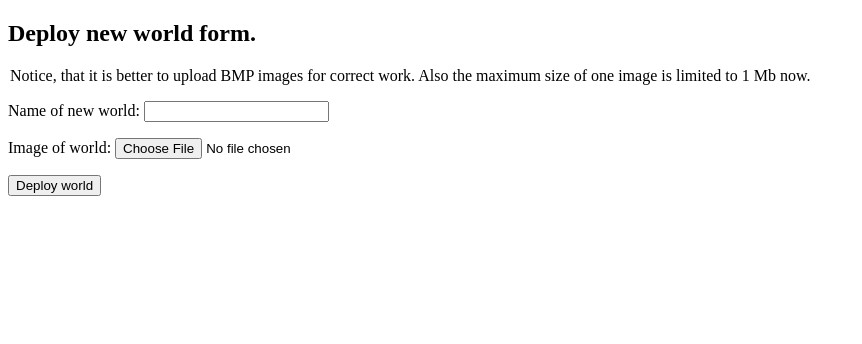
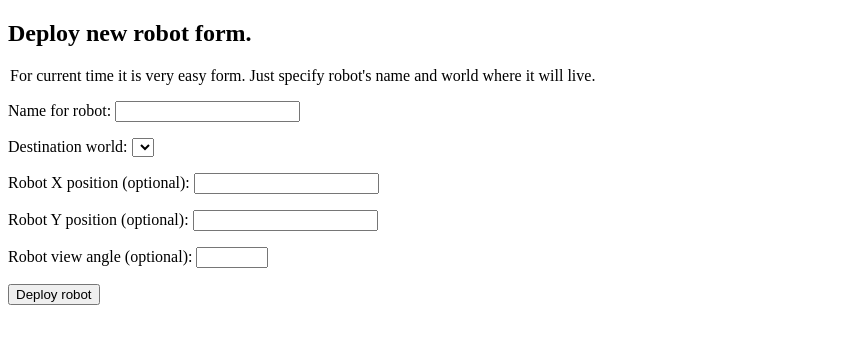
Before and after one commit to drmaxandrianov/vrorchestra, a PHP site: page /deploy_robot.php in a window 1280 px wide. Shown: the part 152-496 px from the top of the page, without its empty margins (0-862 px from the left). Run offline with PHP 8.4, Linux system fonts and the light colour scheme; data that the repository does not hold is empty.

Commit message:
Robot and world deploying is fully finished.

```diff
--- a/bars/bar_page_deploy_robot.php
+++ b/bars/bar_page_deploy_robot.php
@@ -1,39 +1,45 @@
 <?php
 
-if (isset($_POST['WORLD_SUBMIT'])) {
+// Connect to DB
+$dbc = mysql_connect($DB_HOST, $DB_USER, $DB_PASSWORD);
+mysql_select_db($DB_NAME);
+
+$query = "select * from worlds";
+$data = mysql_query($query);
+
+// Create list of all worlds for form
+$form_worlds_list = "";
+while($robot = mysql_fetch_array($data)) {
+	$form_worlds_list .= "<option value='" . $robot['Id'] . "' " .
+		">" . $robot['Name'] . "</option>";
+}
+
+
+if (isset($_POST['ROBOT_SUBMIT'])) {
 
 	// Check for empty form values
-	if (empty($_POST['world_name'])) {
-		display_form("world name was not given, fix it, please.");
+	if (empty($_POST['robot_name'])) {
+		display_form("robot name was not given, fix it, please.");
 		exit;
 	}
-	if (empty($_FILES['world_image'])) {
-		display_form("image was not given, fix it, please.");
+	if (empty($_POST['destination_world'])) {
+		display_form("destination world was not given, fix it, please.");
 		exit;
 	}
 
-	$world_name = $_POST['world_name'];
+	// Read posted data
+	$robot_name = $_POST['robot_name'];
+	$destination_world = $_POST['destination_world'];
+	if (empty($_POST['robot_pos_x'])) $robot_pos_x = 0;
+		else $robot_pos_x = $_POST['robot_pos_x'];
+	if (empty($_POST['robot_pos_y'])) $robot_pos_y = 0;
+		else $robot_pos_y = $_POST['robot_pos_y'];
+	if (empty($_POST['robot_angle'])) $robot_angle = 0;
+		else $robot_angle = $_POST['robot_angle'];
 
-	// Connect to DB
-	$dbc = mysql_connect($DB_HOST, $DB_USER, $DB_PASSWORD);
-	mysql_select_db($DB_NAME);
 
-	// Get the last world ID
-	$query = "select max(Id) from worlds";
-	$last_id = mysql_query($query);
-	$last_id = mysql_fetch_array($last_id);
-	$next_id = $last_id[0] + 1;
-
-	// Saving file
-	$saving_path = $PATH_TO_FOLDER_WITH_UPLOADED_WORLDS . "world_" .
-		$next_id . "." . pathinfo($_FILES['world_image']['name'], PATHINFO_EXTENSION);
-	if (!move_uploaded_file($_FILES['world_image']['tmp_name'], $saving_path)) {
-		// Error during uploading
-		display_form("error during file uploading, try again, please.");
-	}
-
-	$query = "insert into $WORLDS_TABLE (Name, Image) " .
-		"values ('$world_name', '$saving_path')";
+	$query = "insert into $ROBOTS_TABLE (Name, WorldId, PosX, PosY, ViewAngle) " .
+		"values ('$robot_name', '$destination_world' , '$robot_pos_x', '$robot_pos_y', '$robot_angle')";
 
 	$data = mysql_query($query);
 	mysql_close($dbc);
@@ -46,26 +52,33 @@ if (isset($_POST['WORLD_SUBMIT'])) {
 
 
 function display_form($warning_message = "") {
+	global $form_worlds_list;
 	?>
 	<section>
-		<h2>Deploy new world form.</h2>
+		<h2>Deploy new robot form.</h2>
 		<p>
-			<form action="deploy_world.php" enctype="multipart/form-data" method="POST">
-				<!-- Maxim file size - 1Mb -->
-				<input type="hidden" name="MAX_FILE_SIZE" value="1024000" />
-				<input type="hidden" name="WORLD_SUBMIT" />
+			<form action="deploy_robot.php" method="POST">
+				<input type="hidden" name="ROBOT_SUBMIT" />
 				<legend>
-					Notice, that it is better to upload BMP images for correct work.
-					Also the maximum size of one image is limited to 1 Mb now.
+					For current time it is very easy form. Just specify robot's name and world
+					where it will live.
 				</legend>
 					<?php
 						// Display warning message in case of upploading error
 						if ($warning_message != "")
 							echo "<p><strong>Error: </strong>" . $warning_message . "</p>";
 					?>
-				<p><label>Name of new world: <input type="text" name="world_name" required></label></p>
-				<p><label>Image of world: <input type="file" name="world_image" required></label></p>
-				<p><button type="submit">Deploy world</button></p>
+				<p><label>Name for robot: <input type="text" name="robot_name" required></label></p>
+				<p><label>
+					Destination world:
+					<select name="destination_world">
+						<?php echo $form_worlds_list; ?>
+					</select>
+				</label></p>
+				<p><label>Robot X position (optional): <input type="number" name="robot_pos_x"></label></p>
+				<p><label>Robot Y position (optional): <input type="number" name="robot_pos_y"></label></p>
+				<p><label>Robot view angle (optional): <input type="number" min="0" max="6.29" step="0.01" name="robot_angle"></label></p>
+				<p><button type="submit">Deploy robot</button></p>
 			</form>
 		</p>
 	</section>
@@ -75,10 +88,10 @@ function display_form($warning_message = "") {
 function display_success() {
 	?>
 	<section>
-		<h2>Deploy new world form.</h2>
+		<h2>Deploy new robot form.</h2>
 		<p>
-			<h3>New world succesfullly deployed.</h3>
-			Thank you, now you can use your world for new experiments.
+			<h3>New robot succesfully deployed.</h3>
+			Thank you, now you can use your robot for new experiments.
 		</p>
 		<p>
 			<a href="index.php">Go to the main page</a>
--- a/bars/bar_page_world_explorer.php
+++ b/bars/bar_page_world_explorer.php
@@ -31,7 +31,7 @@
 	</p>
 </section>
 <section>
-	<h2>Robot submit.</h2>
+	<h2>Deploy new robot.</h2>
 	<p>
 		For walking inside the worlds as robot you must create it. Just
 		fill the linked form. You will not need nothing special as images
--- a/common/common_constants.php
+++ b/common/common_constants.php
@@ -17,6 +17,7 @@
 
 	$ROBOTS_TABLE_CREATE_CODE = "CREATE TABLE $ROBOTS_TABLE (" .
 		"Id bigint(20) NOT NULL AUTO_INCREMENT, " .
+		"Name text CHARACTER SET utf8 COLLATE utf8_unicode_ci NOT NULL," .
 		"WorldId bigint(20) NOT NULL, " .
 		"PosX double NOT NULL, " .
 		"PosY double NOT NULL, " .
```
